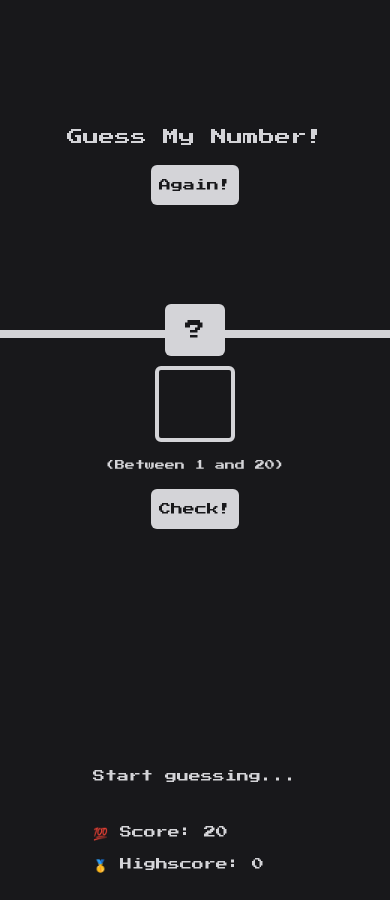
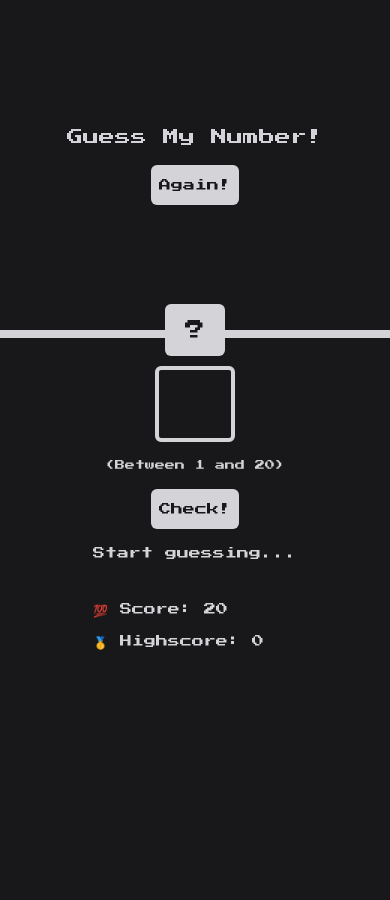
Before and after one commit to PariaSoleimani/GuessMyName, a website: page index.html in a window 390 px wide. Drawn offline with Linux system fonts and the light colour scheme.

Commit message:
fix(minor bug): responsive design of the main

```diff
--- a/index.html
+++ b/index.html
@@ -35,7 +35,7 @@
     </header>
 
     <main
-      class="flex flex-col items-center justify-between h-2/3 py-7 md:flex-row md:justify-around md:gap-0 md:py-0"
+      class="flex flex-col items-center gap-4 h-2/3 py-7 md:flex-row md:justify-around md:gap-0 md:py-0"
     >
       <section class="flex flex-col items-center gap-4 w-fit md:gap-8">
         <input
```
